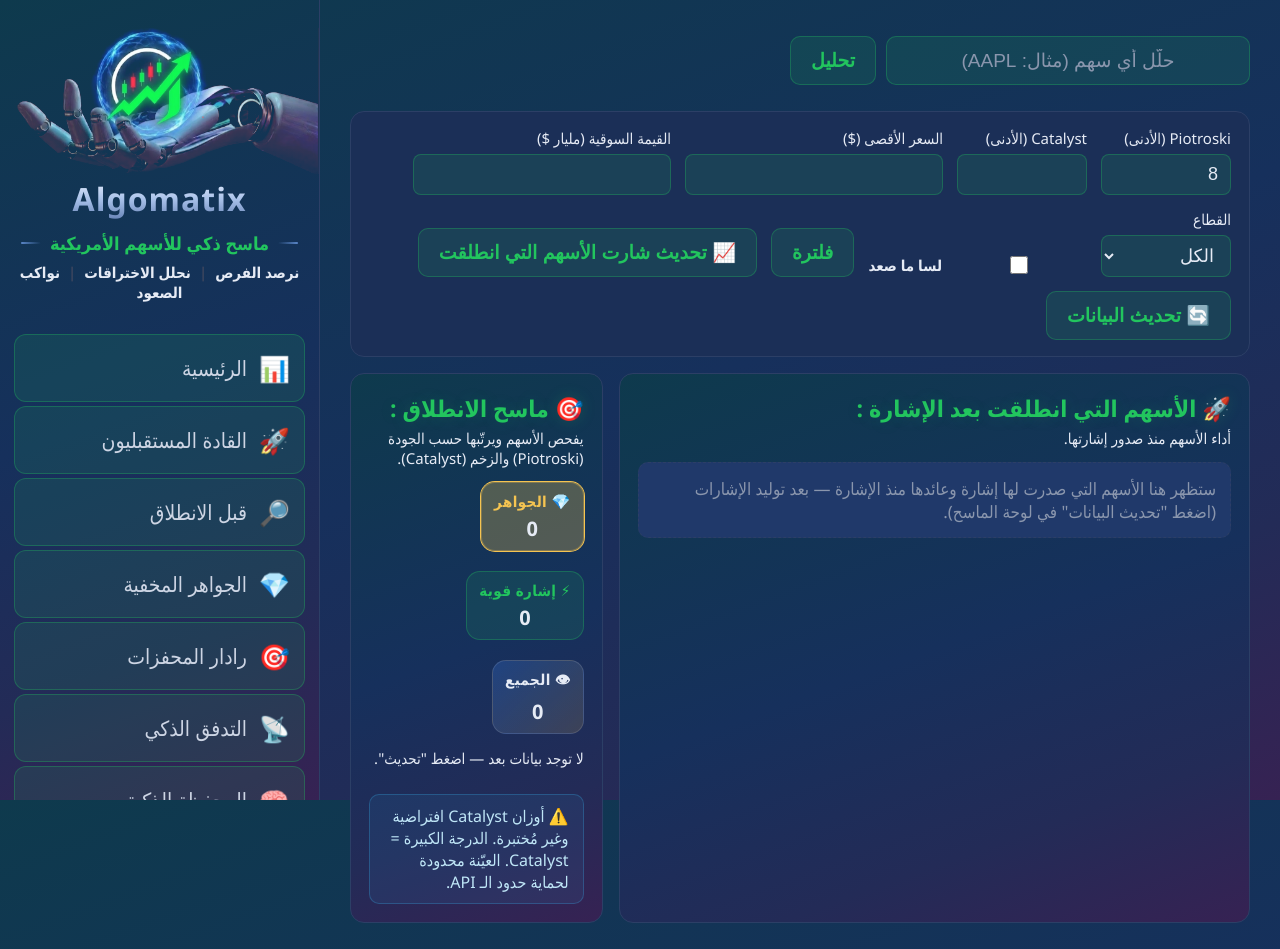
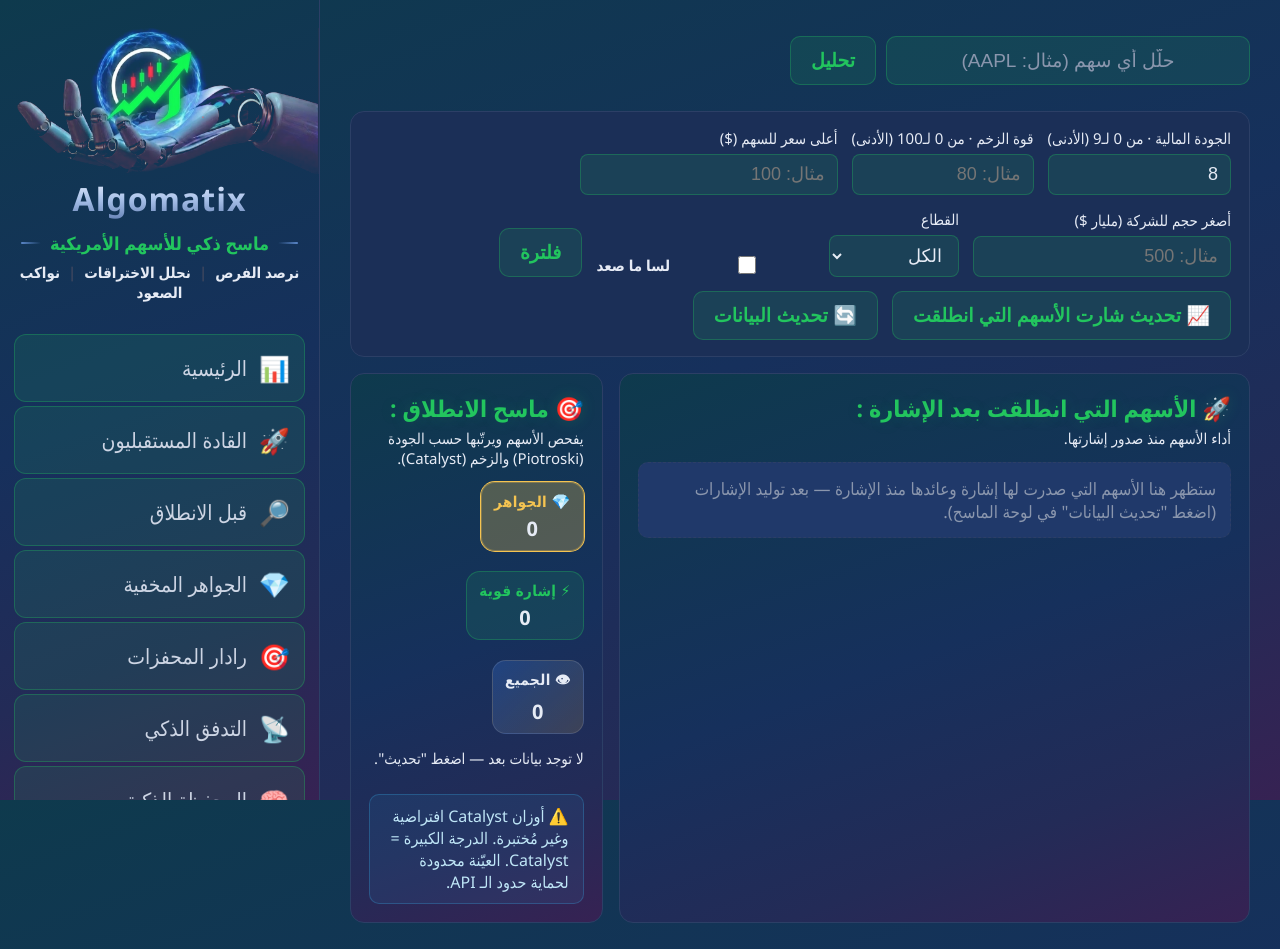
Before and after one commit to alasiri9/stock-analysis-platform, a Flask app: page /?piotroski_min=8 in a window 1280 px wide. Run offline with Flask 3, Linux system fonts and the light colour scheme; data that the repository does not hold is empty.

Commit message:
توضيح عناوين فلاتر الماسح بالعربي + أمثلة داخل الخانات + شرح عند التمرير
- "Piotroski (الأدنى)" ← "الجودة المالية · من 0 لـ9 (الأدنى)"
- "Catalyst (الأدنى)" ← "قوة الزخم · من 0 لـ100 (الأدنى)"
- "السعر الأقصى" ← "أعلى سعر للسهم"، "القيمة السوقية" ← "أصغر حجم للشركة"
- placeholder أمثلة (مثال: 8 / 80 / 100 / 500) + title tooltips شارحة

Co-Authored-By: Claude Fable 5 <noreply@anthropic.com>

```diff
--- a/templates/index.html
+++ b/templates/index.html
@@ -46,20 +46,20 @@
   {# لوحة الفلاتر — زرّا تحديث الشارت/البيانات داخل نفس الصندوق، يسار زر فلترة (formaction يرسلهم لمسار مختلف بدون فورم متداخل) #}
   <form class="filters" action="{{ url_for('index') }}" method="get">
     <div class="filter">
-      <label>Piotroski (الأدنى)</label>
-      <input type="number" name="piotroski_min" min="0" max="9" step="1" value="{{ filters.piotroski_min|int if filters.piotroski_min is not none else '' }}">
+      <label title="مقياس Piotroski من 0 إلى 9 — كلما زاد كانت مالية الشركة أقوى وأصح. اكتب أقل قيمة تقبلها.">الجودة المالية · من 0 لـ9 (الأدنى)</label>
+      <input type="number" name="piotroski_min" min="0" max="9" step="1" placeholder="مثال: 8" value="{{ filters.piotroski_min|int if filters.piotroski_min is not none else '' }}">
     </div>
     <div class="filter">
-      <label>Catalyst (الأدنى)</label>
-      <input type="number" name="catalyst_min" min="0" max="100" step="1" value="{{ filters.catalyst_min|int if filters.catalyst_min is not none else '' }}">
+      <label title="مقياس Catalyst من 0 إلى 100 — كلما زاد كان السهم أنشط وأقوى حركة. اكتب أقل قيمة تقبلها.">قوة الزخم · من 0 لـ100 (الأدنى)</label>
+      <input type="number" name="catalyst_min" min="0" max="100" step="1" placeholder="مثال: 80" value="{{ filters.catalyst_min|int if filters.catalyst_min is not none else '' }}">
     </div>
     <div class="filter">
-      <label>السعر الأقصى ($)</label>
-      <input type="number" name="price_max" min="0" step="1" value="{{ filters.price_max|int if filters.price_max is not none else '' }}">
+      <label title="يخفي الأسهم الأغلى من هذا السعر بالدولار.">أعلى سعر للسهم ($)</label>
+      <input type="number" name="price_max" min="0" step="1" placeholder="مثال: 100" value="{{ filters.price_max|int if filters.price_max is not none else '' }}">
     </div>
     <div class="filter">
-      <label>القيمة السوقية (مليار $)</label>
-      <input type="number" name="market_cap_min" min="0" step="1" value="{{ filters.market_cap_billions|int if filters.market_cap_billions is not none else '' }}">
+      <label title="يعرض فقط الشركات التي قيمتها السوقية أكبر من هذا الرقم (بالمليار دولار).">أصغر حجم للشركة (مليار $)</label>
+      <input type="number" name="market_cap_min" min="0" step="1" placeholder="مثال: 500" value="{{ filters.market_cap_billions|int if filters.market_cap_billions is not none else '' }}">
     </div>
     <div class="filter">
       <label>القطاع</label>
```
